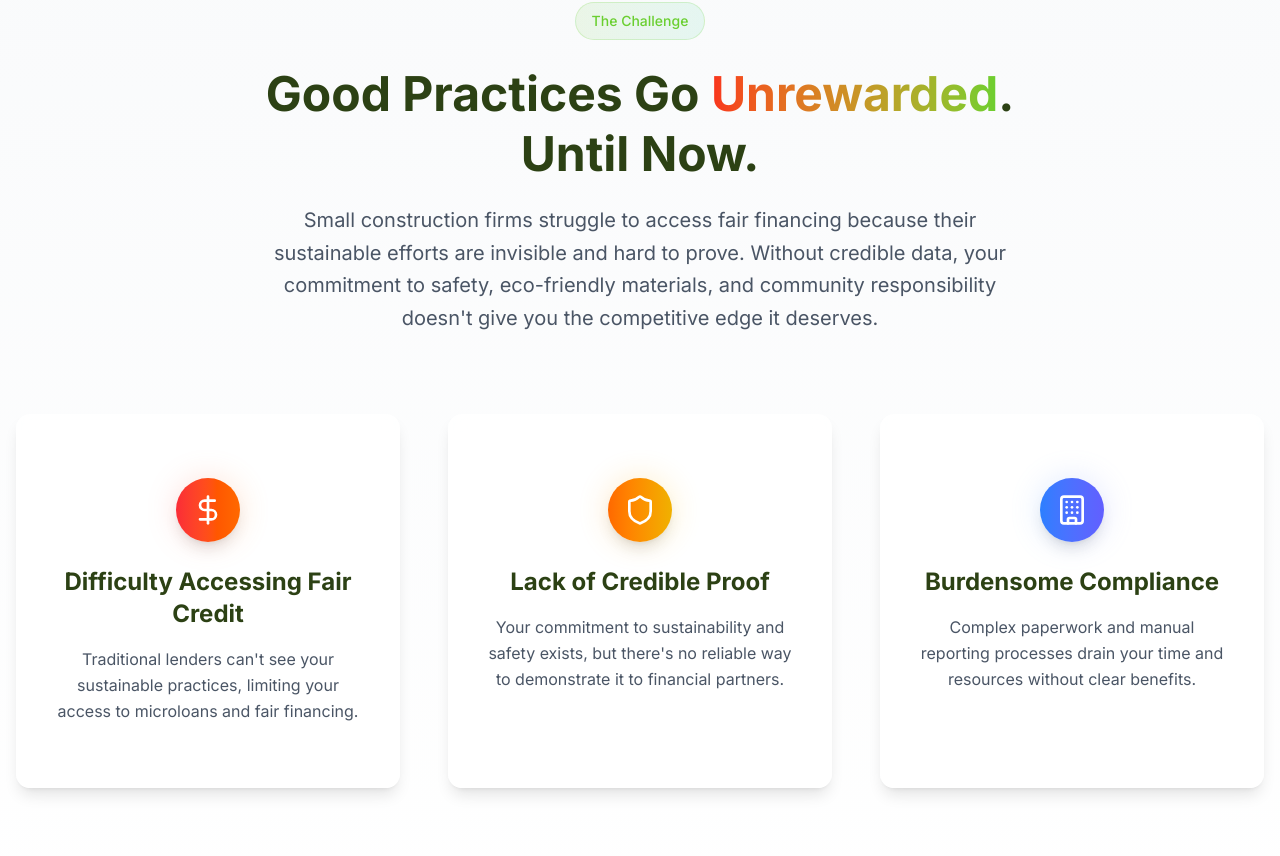
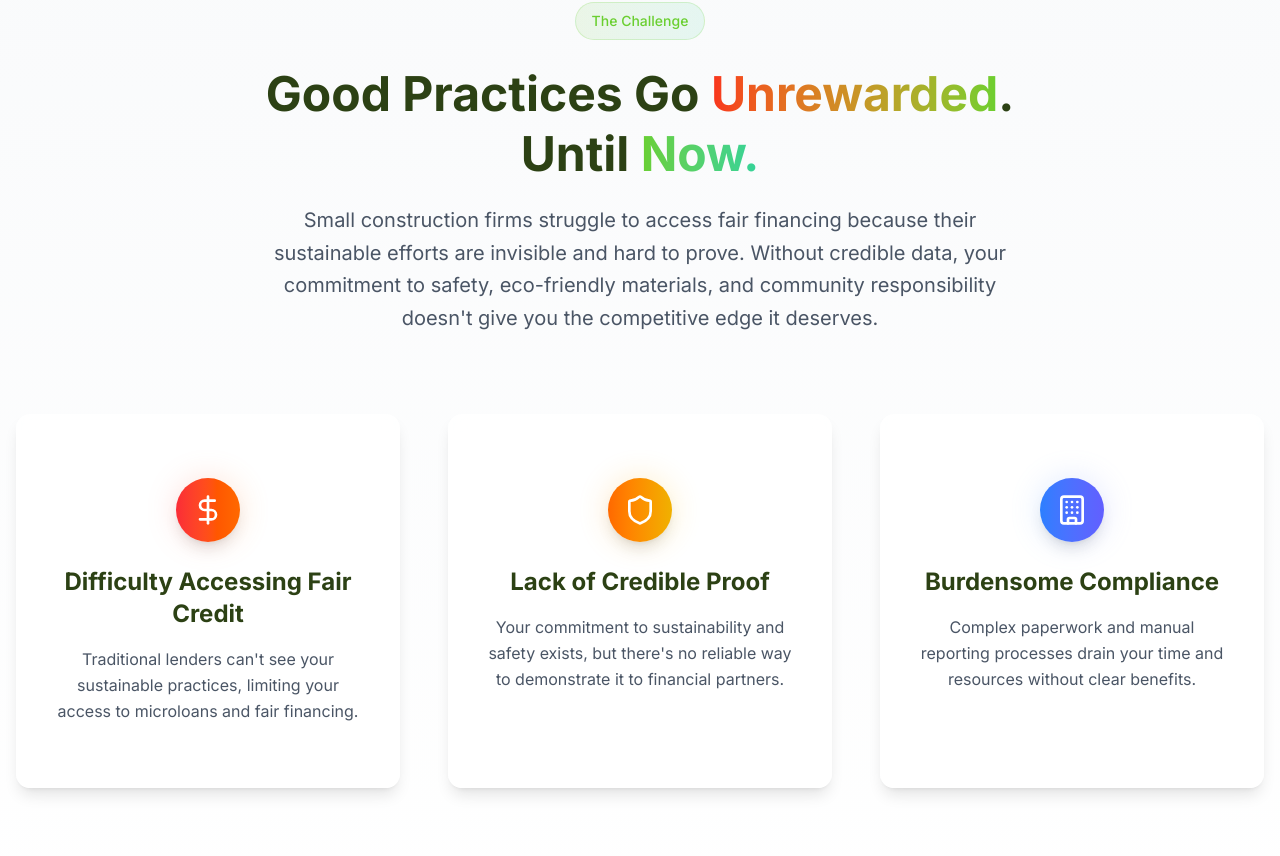
Before and after one commit to marvinjameserosa/luntimeter, a Next.js app: page / in a window 1280 px wide. Shown: the part 959-1815 px from the top of the page. Built offline with nearby package versions, Linux system fonts and the light colour scheme.

Commit message:
style: enhance text styling in ProblemSection

```diff
--- a/src/components/sections/ProblemSection.tsx
+++ b/src/components/sections/ProblemSection.tsx
@@ -24,7 +24,10 @@ export function ProblemSection() {
             <span className="text-transparent bg-clip-text bg-gradient-to-r from-[#f9331d] to-[#6ACF30]">
               Unrewarded
             </span>
-            . <br></br>Until Now.
+            . <br></br> Until{" "}
+            <span className="text-transparent bg-clip-text bg-gradient-to-r from-[#6ACF30] to-[#34D399]">
+              Now.
+            </span>
           </h2>
           <p className="text-xl text-gray-600 max-w-4xl mx-auto leading-relaxed px-20 ">
             Small construction firms struggle to access fair financing because
```
